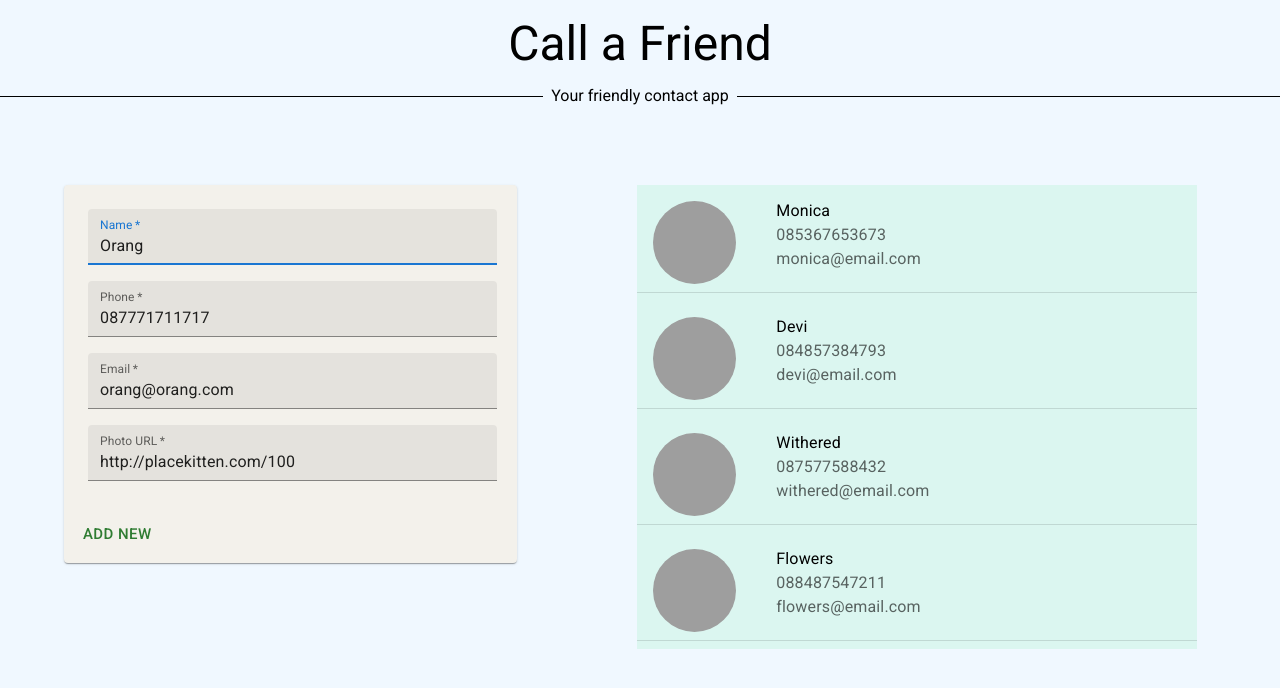
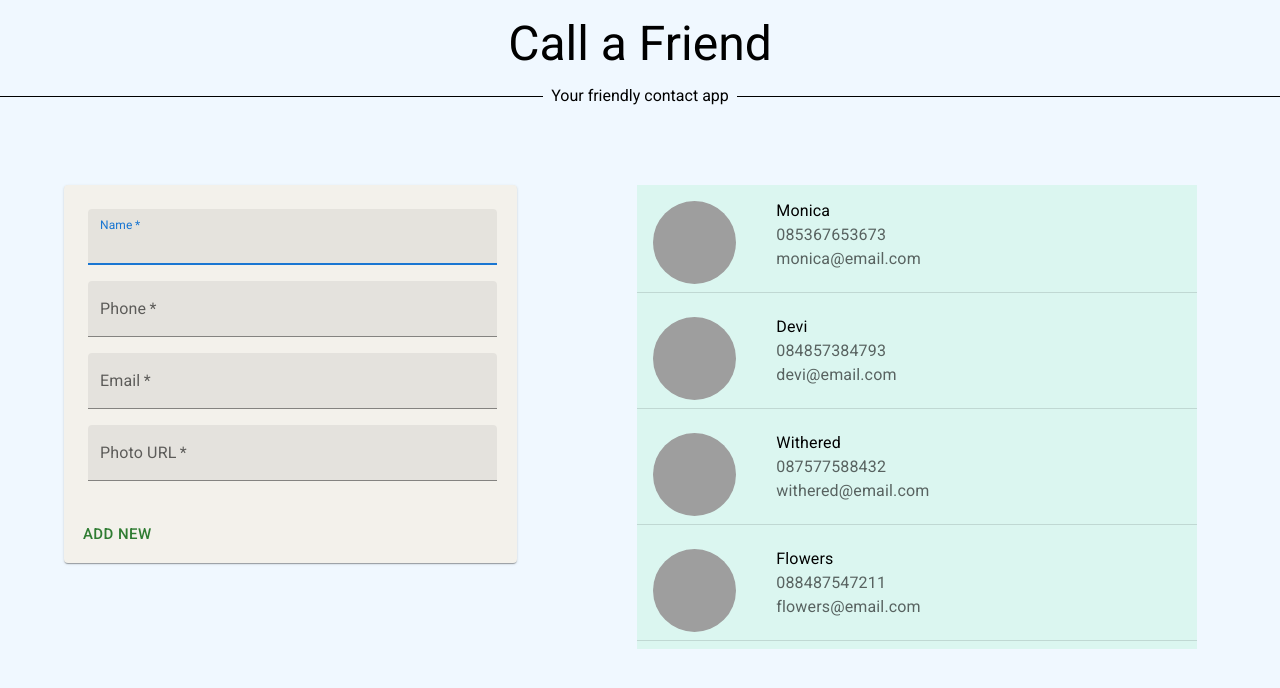
Before and after one commit to dts-kominfo-rea4a/challenge-react-with-mui-abuabdirohman4, a React (Create React App) app: page / in a window 1280 px wide. Shown: the top 688 px of the page. Built offline with nearby package versions, Linux system fonts and the light colour scheme; grey boxes are pictures that could not be loaded.

Commit message:
done challenge

```diff
--- a/src/App.js
+++ b/src/App.js
@@ -15,12 +15,24 @@ const App = () => {
   // Masukkan contacts yang sudah didapat dalam JSON sebagai initial state
   // Buatlah handler untuk menambahkan kontak baru yang akan dikirim ke ContactForm
   const [contacts, setContacts] = useState(contactsJSON)
+  const addContact = (newContact) => {
+    const objContact = {
+      name: newContact.name,
+      phone: newContact.phone,
+      email: newContact.email,
+      photo: newContact.photo
+    }
+
+    const newContacts = [...contacts, objContact]
+    setContacts(newContacts)
+  }
+
   return (
     <div className="App">
       <Header />
       <Grid container sx={{ mt: 11, mx: 8 }}>
         <Grid item xs={5}>
-          <ContactForm />
+          <ContactForm fnAddContact={addContact} />
         </Grid>
         <Grid item xs={7}>
           <Contact data={contacts} />
--- a/src/components/ContactForm.js
+++ b/src/components/ContactForm.js
@@ -11,33 +11,54 @@ import {
   CardContent,
   TextField,
 } from "@mui/material";
+import { useState } from "react";
 
-const ContactForm = () => {
+const ContactForm = ({fnAddContact}) => {
   // Form berisi name, phone, email, dan photo url
   // Buatlah state newContact berupa objek sesuai dengan data yang ada
+  const [newContact, setNewContact] = useState({
+    name: "",
+    phone: "",
+    email: "",
+    photo: ""
+  })
+
+  const inputOnChangeHandler = (event) => {
+    setNewContact({ ...newContact, [event.target.name]: event.target.value})
+  }
+  let i = 0
+  const formOnSubmitHandler = (event) => {
+    event.preventDefault();
+    fnAddContact(newContact)
+    setNewContact({
+      name: "",
+      phone: "",
+      email: "",
+      photo: ""
+    })
+  }
 
   return (
     <Card sx={{ bgcolor: "#F3F1EB", width: "85%" }}>
-      <CardContent>
       <Box
         component="form"
-          sx={{
-            "& > :not(style)": { m: 1, width: "97%" },
-          }}
+
         noValidate
         autoComplete="off"
+        onSubmit={formOnSubmitHandler}
       >
-          <TextField required autoFocus id="filled-basic" label="Name" variant="filled" defaultValue="Orang"/>
-          <TextField required id="filled-basic" type="number" label="Phone" variant="filled" defaultValue="087771711717"/>
-          <TextField required id="filled-basic" label="Email" variant="filled" defaultValue="orang@orang.com"/>
-          <TextField required id="filled-basic" label="Photo URL" variant="filled" defaultValue="http://placekitten.com/100"/>
-        </Box>
+        <CardContent sx={{"& > :not(style)": { m: 1, width: "97%", pb: 0 }}}>
+          <TextField required name="name" value={newContact.name} onChange={inputOnChangeHandler} id="filled-basic" label="Name" variant="filled" autoFocus/>
+          <TextField required name="phone" value={newContact.phone} onChange={inputOnChangeHandler} id="filled-basic" label="Phone" variant="filled" type="number"/>
+          <TextField required name="email" value={newContact.email} onChange={inputOnChangeHandler} id="filled-basic" label="Email" variant="filled" />
+          <TextField required name="photo" value={newContact.photo} onChange={inputOnChangeHandler} id="filled-basic" label="Photo URL" variant="filled" />
         </CardContent>
         <CardActions>
           <Button type="submit" size="large" sx={{ color: "#2F7C32" }}>
             ADD NEW
           </Button>
         </CardActions>
+      </Box>
     </Card>
   );
 };
```
Lines whose indentation alone changed are shown as unchanged.
